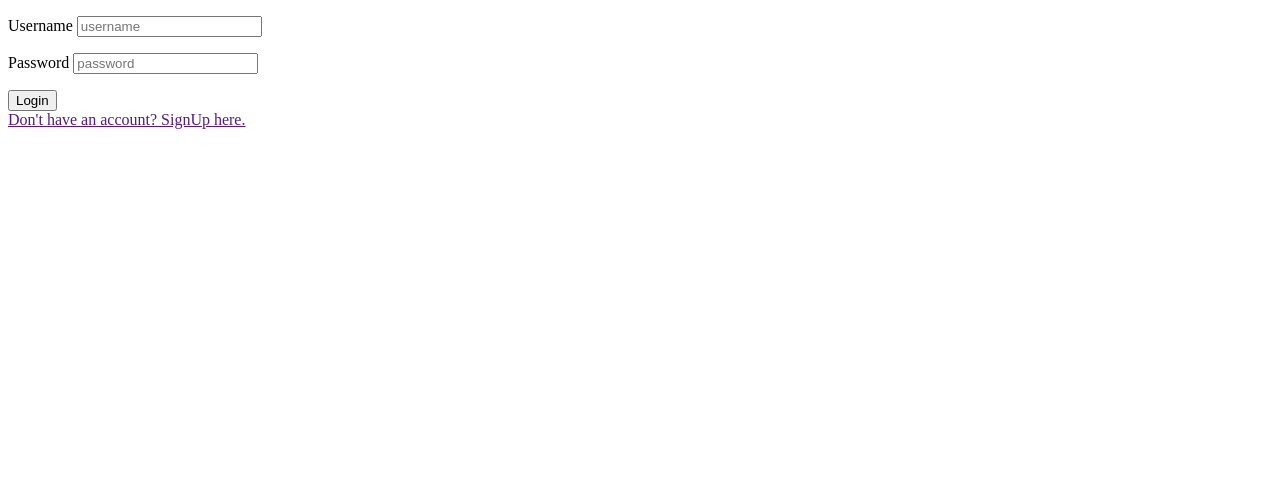
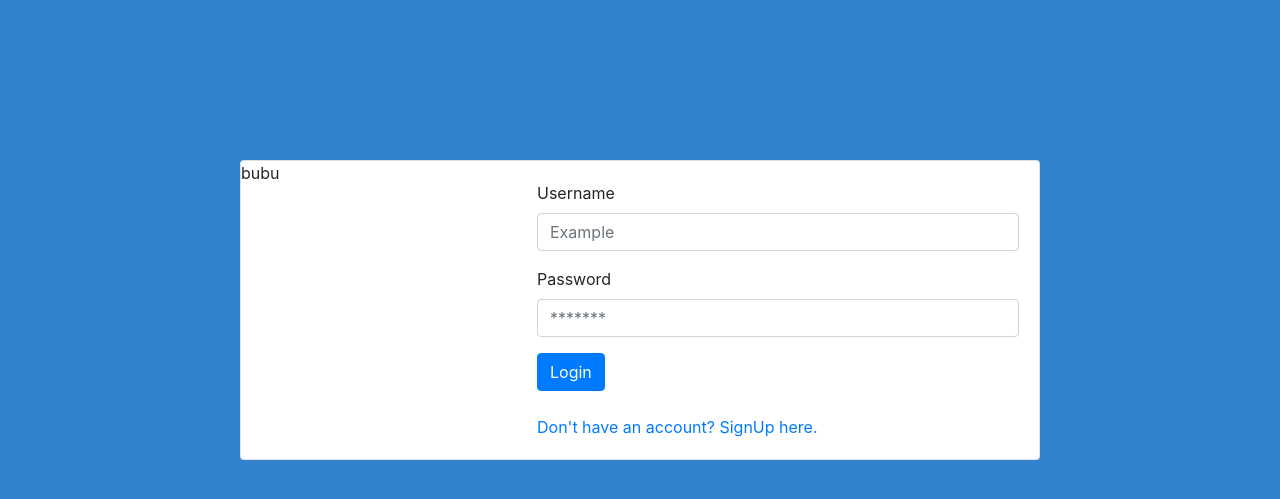
Before and after one commit to olamijinadebayo/the-law, a Django app: page /accounts/loginpage/ in a window 1280 px wide. Shown: the top 499 px of the page. Run offline with Django 3.2, Linux system fonts and the light colour scheme; parts of the project's set-up code (start-up, migrations or seed data) failed here and were passed over; some libraries are stand-ins or nearby versions.

Commit message:
styling login page

```diff
--- a/accounts/templates/login.html
+++ b/accounts/templates/login.html
@@ -1,24 +1,53 @@
+{% load bootstrap4 %}
 <!DOCTYPE html>
 <html>
   <head>
     <meta charset="utf-8">
+    {% block styles %}
+      {% bootstrap_css%}
+      <style>
+        body{
+          background-color: rgb(50, 130, 205);
+        }
+        .container{
+          padding-top:20vh;
+        }
+      </style>
+    {% endblock %}
     <title></title>
   </head>
   <body>
-    <form  action="/accounts/login/">
+    <div class="container">
+      <div class="row justify-content-center">
+          <div class="card" style="width:50rem">
+            <div class="row">
+              <div class="col-md-4">
+                <p>bubu</p>
+              </div>
+              <div class="col-md-8">
+                <div class="card-body">
+                  <form action="/accounts/login/" method="POST">
                     {% csrf_token %}
                     <p>
                       <label class="control-label" for="username">Username</label>
-            <input type="text"id="username" name="username" placeholder="username">
+                      <input type="text" id="username" name="username" class="form-control" placeholder="Example">
                     </p>
                     <p>
                       <label class="control-label" for="password">Password</label>
-            <input type="password" placeholder="password" name="password" id="password">
+                      <input type="password" placeholder="*******" name="password" class="form-control" id="password">
                     </p>
-        <button type="submit">Login</button>
+                    <button type="submit" class="btn btn-primary">Login</button>
                   </form>
+                  <br>
                   <div class="panel-body">
                     <a href="">Don't have an account? SignUp here.</a>
                   </div>
+                </div>
+              </div>
+            </div>
+          </div>
+      </div>
+    </div>
+
   </body>
 </html>
```
Lines whose indentation alone changed are shown as unchanged.
